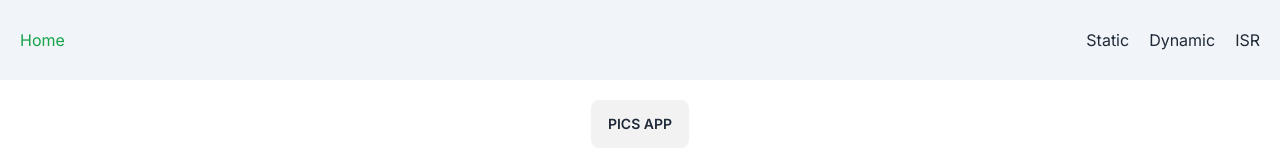
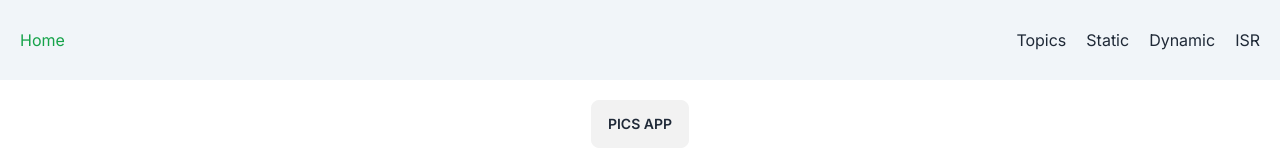
Before and after one commit to Raftouch/pics-next, a Next.js app: page / in a window 1280 px wide. Shown: the top 160 px of the page. Built offline with nearby package versions, Linux system fonts and the light colour scheme.

Commit message:
:bento: updated navbar

```diff
--- a/src/components/Navbar.tsx
+++ b/src/components/Navbar.tsx
@@ -12,6 +12,20 @@ export default function Navbar() {
         Home
       </Link>
       <div className="flex gap-5">
+        <div className="dropdown dropdown-end">
+          <label tabIndex={0} className="cursor-pointer">
+            Topics
+          </label>
+          <ul
+            tabIndex={0}
+            className="dropdown-content z-[1] menu p-4 bg-slate-200 rounded-box gap-2"
+          >
+            <Link href="/topics/health">Health</Link>
+            <Link href="/topics/dogs">Dogs</Link>
+            <Link href="/topics/coding">Coding</Link>
+          </ul>
+        </div>
+
         <Link
           href="/static"
           className={pathname === '/static' ? 'text-green-600' : ''}
```
